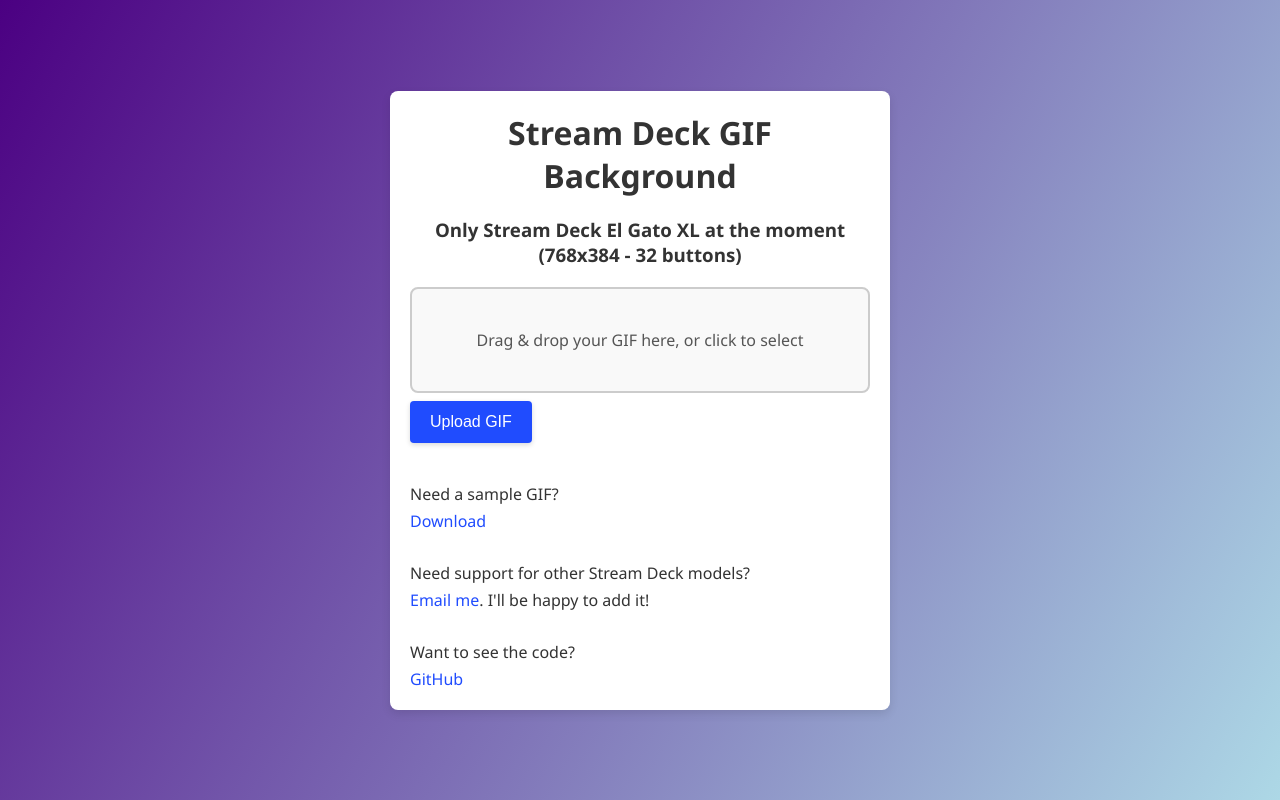
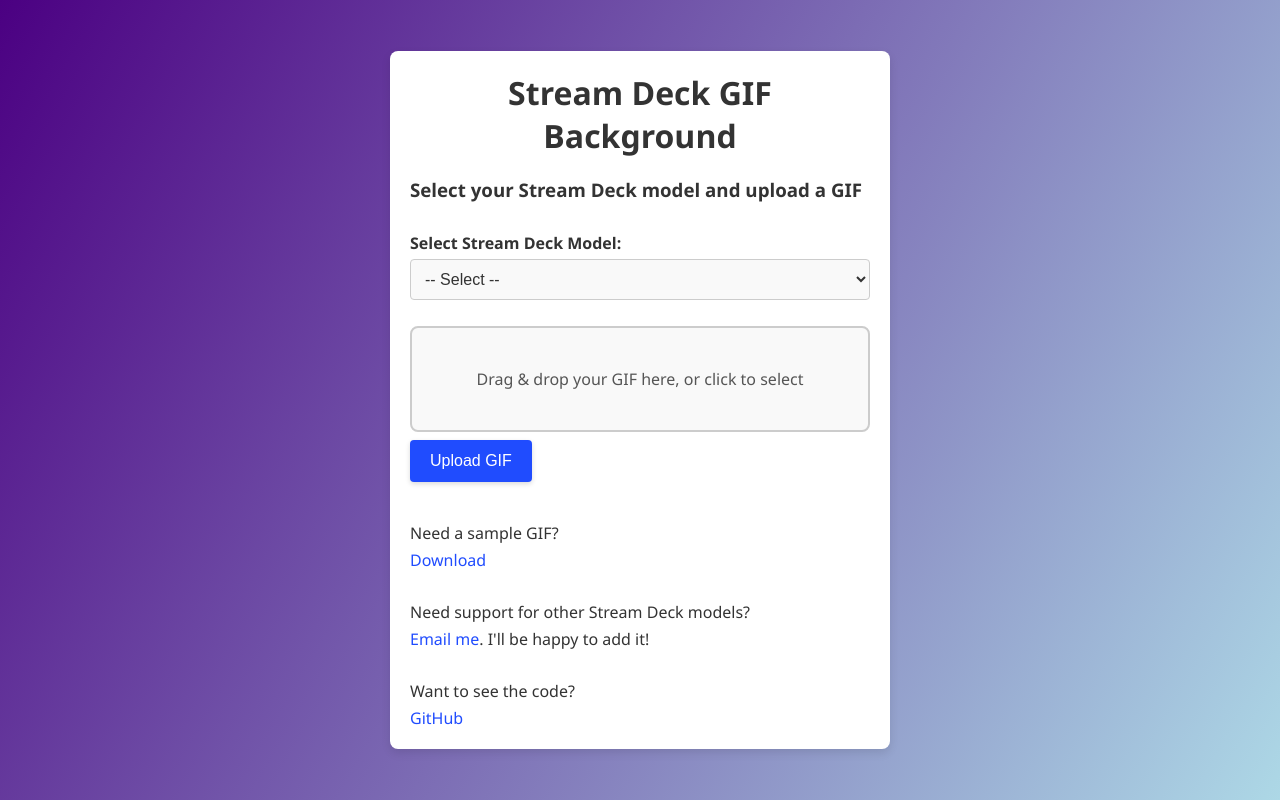
Before and after one commit to sebastiansperandio/Stream-Deck-BG, a PHP site: page / in a window 1280 px wide. Run offline with PHP 8.4, Linux system fonts and the light colour scheme.

Commit message:
Add support for SD plus

```diff
--- a/index.php
+++ b/index.php
@@ -11,15 +11,15 @@
 
 // Decide which "action" to perform:
 $action = $_GET['action'] ?? 'show_form';
-
+$model  = $_POST['model'] ?? 'xl';
 $upload_controller = new UploadController();
 
 if ( 'upload_gif' === $action && 'POST' === $_SERVER['REQUEST_METHOD'] ) {
     // Process the uploaded file and proceed to the next step
-    $upload_controller->handle_upload();
+    $upload_controller->handle_upload( $model );
 } elseif ( 'download_sample' === $action ) {
     // Download a sample GIF.
-    $upload_controller->download_sample();
+    $upload_controller->download_sample( $model );
 } else {
     // Show the initial HTML form
     $upload_controller->show_form();
--- a/public/css/styles.css
+++ b/public/css/styles.css
@@ -82,6 +82,17 @@
     border-radius: 4px;
 }
 
+/* "please wait" message */
+.model_message {
+    background-color: #d1ecf1;
+    color: #004085;
+    font-weight: bold;
+    padding: 10px;
+    width: 100%;
+    border: 1px solid #004085;
+    border-radius: 4px;
+}
+
 /* Large clickable area for drag & drop */
 .drop-zone {
     border: 2px solid #ccc;
@@ -93,6 +104,7 @@
     cursor: pointer;
     transition: background-color 0.2s ease, border-color 0.2s ease;
     width: 100%;
+    margin-top: 0.5rem;
 }
 
 .drop-zone:hover {
@@ -146,3 +158,48 @@
 .form-container a:hover {
     text-decoration: underline;
 }
+
+/* Styles for the model selector */
+.model-selector {
+    display: flex;
+    flex-direction: column; /* Stack label and select vertically */
+    align-items: flex-start; /* Align to the left */
+    row-gap: 5px; /* Add spacing between label and select */
+    width: 100%; /* Ensure it takes the full width of the container */
+}
+
+.model-selector label {
+    font-size: 1rem;
+    font-weight: bold;
+    color: var(--text-color, #333); /* Use a text color variable or fallback */
+}
+
+.model-selector select {
+    width: 100%; /* Make the dropdown take the full width */
+    padding: 10px;
+    font-size: 1rem;
+    border: 1px solid #ccc;
+    border-radius: 4px;
+    background-color: #f9f9f9;
+    color: #333;
+    transition: border-color 0.2s ease, box-shadow 0.2s ease;
+    margin-bottom: 1rem;;
+}
+
+.model-selector select:focus {
+    border-color: var(--button-color, #204cfe); /* Highlight border on focus */
+    box-shadow: 0 0 5px rgba(32, 76, 254, 0.5); /* Add a subtle glow */
+    outline: none; /* Remove default outline */
+}
+
+.error-message {
+    background-color: #f8d7da;
+    color: #721c24;
+    border: 1px solid #f5c6cb;
+    border-radius: 4px;
+    padding: 10px;
+    margin-bottom: 20px;
+    width: 100%;
+    font-weight: bold;
+    text-align: center;
+}
--- a/src/Controller/UploadController.php
+++ b/src/Controller/UploadController.php
@@ -11,7 +11,12 @@
  */
 class UploadController
 {
-    public function show_form(): void
+    /**
+     * Show the HTML form for uploading a GIF.
+     *
+     * @param string $error_message Optional error message to display.
+     */
+    public function show_form( string $error_message='' ): void
     {
         // Ajusta la ruta a tu stylesheet
         $css_url = '/public/css/styles.css';
@@ -24,22 +29,37 @@
                 <link rel="stylesheet" href="<?php echo htmlspecialchars($css_url, ENT_QUOTES); ?>">
             </head>
             <body>
-                <!-- <div class="background_img">
-                    <img src="/public/img/streamdeckXL.webp" alt="Stream Deck XL">
-                </div> -->
+
                 <div class="form-container">
                     <h1>Stream Deck GIF Background</h1>
-                    <h3>Only Stream Deck El Gato XL at the moment (768x384 - 32 buttons)</h3>
+                    <h3>Select your Stream Deck model and upload a GIF</h3>
+
+                    <?php if ( ! empty( $error_message ) ): ?>
+                        <div id="error_message" class="error-message">
+                            <?php echo $error_message; ?>
+                        </div>
+                    <?php endif; ?>
 
                     <div id="please_wait_message">
                         Please wait a moment, we are processing your GIF. This can take a few minutes...
                     </div>
 
                     <form action="?action=upload_gif" method="post" enctype="multipart/form-data" onsubmit="showPleaseWait()">
+                        <div class="mt10 model-selector">
+                            <label for="model">Select Stream Deck Model:</label>
+                            <select name="model" id="model" onchange="updateModelMessage()" required>
+                                <option value="" disabled selected>-- Select --</option>
+                                <option value="xl">Stream Deck XL (768x384, 96x96 tiles)</option>
+                                <option value="plus">Stream Deck Plus (192x96, 96x96 tiles)</option>
+                            </select>
+                        </div>
+
+                        <p id="model_message" class="mt10"></p>
+
                         <div id="drop_zone" class="drop-zone">
                             <!-- El párrafo inicial. Actualizaremos su contenido al arrastrar/soltar o seleccionar. -->
                             <p id="drop_zone_text">Drag &amp; drop your GIF here, or click to select</p>
-                            <input type="file" id="gif_file" class="file-input" name="gif_file" accept=".gif" required>
+                            <input type="file" id="gif_file" class="file-input" name="gif_file" accept=".gif" required onchange="clearErrorMessage();">
                         </div>
 
                         <button type="submit" class="upload-btn">Upload GIF</button>
@@ -47,7 +67,7 @@
                     <div class="mt20">
                         <p>Need a sample GIF?</p>
                         <p class="mt5">
-                            <a href="?action=download_sample">Download</a>
+                            <a id="download_sample_link" href="?action=download_sample&model=xl">Download</a>
                         </p>
                     </div>
 
@@ -67,9 +87,35 @@
                 </div>
 
                 <script>
+                // Clear the error message
+                function clearErrorMessage() {
+                    const errorMessage = document.getElementById('error_message');
+                    if (errorMessage) {
+                        errorMessage.remove(); // Remove the error message element
+                    }
+                }
+
                 // Muestra "please wait" cuando se envía el formulario
                 function showPleaseWait() {
                     document.getElementById('please_wait_message').style.display = 'block';
+                }
+
+                // Update the model message based on the selected option.
+                function updateModelMessage() {
+                    const modelSelect  = document.getElementById('model');
+                    const modelMessage = document.getElementById('model_message');
+                    const downloadLink = document.getElementById('download_sample_link');
+
+                    if (modelSelect.value === 'xl') {
+                        modelMessage.innerText = 'For this model, you need a GIF of 768x384 pixels.';
+                    } else if (modelSelect.value === 'plus') {
+                        modelMessage.innerText = 'For this model, you need a GIF of 384x192 pixels.';
+                        downloadLink.href = `?action=download_sample&model=${modelSelect.value}`;
+                    }
+
+                    // Add the class 'model_message' to the <p> element
+                    modelMessage.classList.add('model_message');
+                    clearErrorMessage();
                 }
 
                 // ---------- DRAG & DROP + Feedback del nombre de archivo ----------
@@ -138,7 +184,12 @@
         <?php
     }
 
-    public function handle_upload(): void
+    /**
+     * Handle the upload of a GIF file.
+     *
+     * @param string $model The model of the Stream Deck (default: 'xl').
+     */
+    public function handle_upload( string $model = 'xl' ): void
     {
         if (!isset($_FILES['gif_file']) || $_FILES['gif_file']['error'] !== UPLOAD_ERR_OK) {
             exit('Error: No valid GIF file was provided.');
@@ -160,25 +211,46 @@
 
         // Delegate to GifProcessController
         $process_controller = new GifProcessController();
-        $process_controller->process_gif($uploaded_path, $temp_dir);
+        try {
+            $process_controller->process_gif($uploaded_path, $temp_dir, $model);
+        } catch (\Exception $e) {
+            $this->show_form('Error: ' . $e->getMessage());
+        }
     }
 
     /**
      * Force download of the sample GIF, if it exists.
+     *
+     * @param string $model The model of the Stream Deck (default: 'xl').
      */
-    public function download_sample(): void
+    public function download_sample( string $model = 'xl' ): void
     {
-        $sample_path = __DIR__ . '/../../public/sample/sample_768x384.gif';
+        $sample = match ( $model ) {
+            'xl' => [
+                'path' => __DIR__ . '/../../public/sample/sample_768x384.gif',
+                'filename' => 'sample_768x384.gif',
+            ],
+            'plus' => [
+                'path' => __DIR__ . '/../../public/sample/sample_384x192.gif',
+                'filename' => 'sample_384x192.gif',
+            ],
+            default => exit('Invalid model specified.'),
+        };
 
-        if ( ! file_exists( $sample_path ) ) {
+        [
+            'path' => $path,
+            'filename' => $filename,
+        ] = $sample;
+
+        if ( ! file_exists( $path ) ) {
             exit( 'Sample GIF not found on the server.' );
         }
 
         header( 'Content-Type: image/gif' );
-        header( 'Content-Disposition: attachment; filename="sample_768x384.gif"' );
-        header( 'Content-Length: ' . filesize( $sample_path ) );
+        header( 'Content-Disposition: attachment; filename="'. $filename .'"' );
+        header( 'Content-Length: ' . filesize( $path ) );
 
-        readfile( $sample_path );
+        readfile( $path );
         exit;
     }
 }
```
Also changed, not shown: src/Controller/GifProcessController.php (+32 -1 lines), public/sample/sample_384x192.gif (added).
